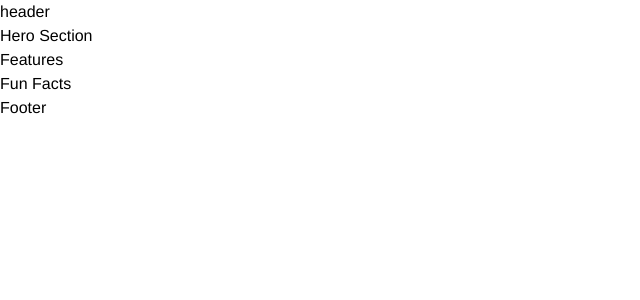
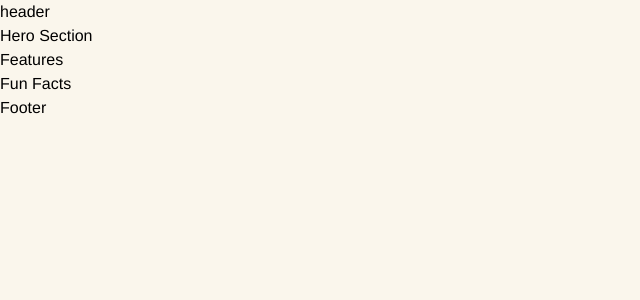
Before and after one commit to naher94/scaffoldcss, a Jekyll site: the page built from index.html, in a window 1280 px wide. Shown: the top 300 px of the page, without its empty margins (0-640 px from the left). Built offline with Jekyll 4.4.1, drawn with Linux system fonts in a browser that asks for light colours.

Commit message:
Variables Updated

```diff
--- a/css/main.scss
+++ b/css/main.scss
@@ -18,6 +18,38 @@
     "syntax-highlighting"
 ;
 
+@import url('https://fonts.googleapis.com/css2?family=Lora:ital,wght@0,400..700;1,400..700&family=Syne:wght@400..800&display=swap');
+
+$lora-weights: (
+  "regular":  400,
+  "medium":   500,
+  "semibold": 600,
+  "bold":     700
+);
+
+$syne-weights: (
+  "regular":   400,
+  "medium":    500,
+  "semibold":  600,
+  "bold":      700,
+  "extrabold": 800
+);
+
+@mixin lora($weight: "regular", $style: normal) {
+  font-family: "Lora", serif;
+  font-optical-sizing: auto;
+  font-weight: map-get($lora-weights, $weight);
+  font-style: $style;
+}
+
+@mixin syne($weight: "regular") {
+  font-family: "Syne", sans-serif;
+  font-optical-sizing: auto;
+  font-weight: map-get($syne-weights, $weight);
+  font-style: normal;
+}
+
+
 :root{
     --creme: #FAF6EC;
     --dark-creme: #F6F0E1;
@@ -26,3 +58,7 @@
     --bamboo-forest: #1A4020;
     --bamboo-green: #94CE40;
 }
+
+body{
+    background-color: var(--creme);
+}
```
